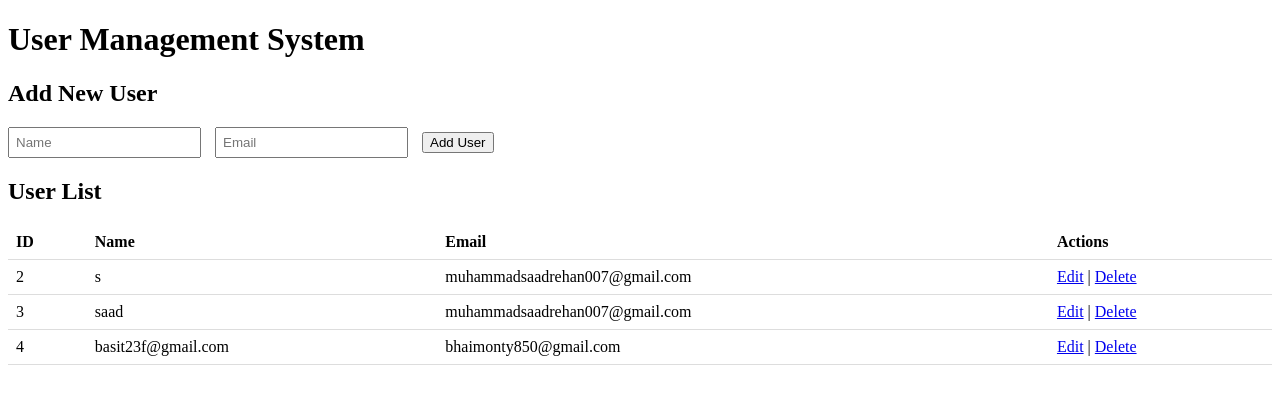
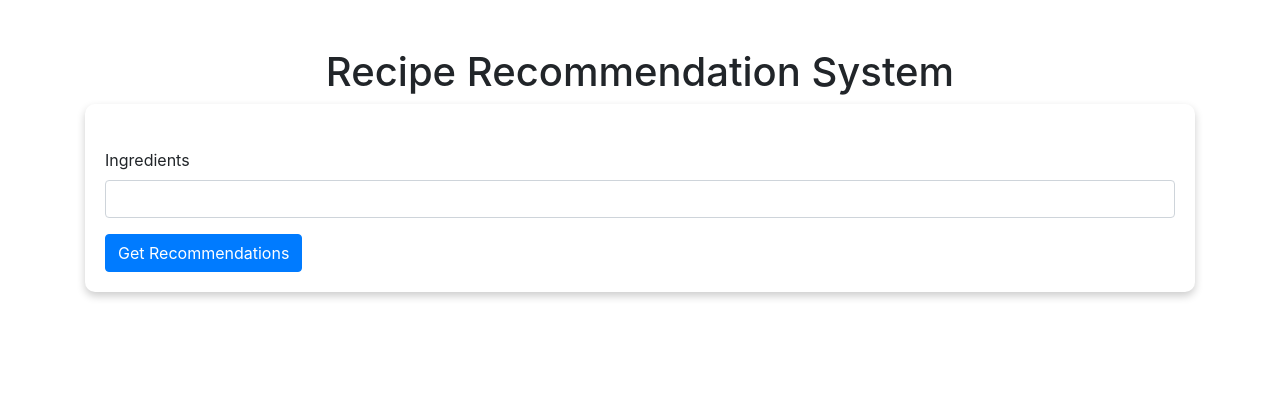
Before and after one commit to SaadRehan-0045/flask-api, a Flask app: page / in a window 1280 px wide. Shown: the top 404 px of the page. Run offline with Flask 3, Linux system fonts and the light colour scheme; data comes from the database, SQL or seed files in the repository; both versions use the stored data as it was after the commit; parts of the project's set-up code (start-up, migrations or seed data) failed here and were passed over; some libraries are stand-ins or nearby versions.

Commit message:
new changes were made

```diff
--- a/app.py
+++ b/app.py
@@ -1,7 +1,50 @@
 from flask import Flask, jsonify, request, render_template, redirect, url_for
 import sqlite3
+import numpy as np
+import pandas as pd
+from sklearn.feature_extraction.text import TfidfVectorizer
+from sklearn.metrics.pairwise import cosine_similarity
 
 app = Flask(__name__)
+
+# ==================== Recipe Recommendation System ====================
+
+# Load dataset
+data = pd.read_csv("recipe_final (1).csv")
+
+# Preprocess Ingredients using TF-IDF Vectorizer
+vectorizer = TfidfVectorizer()
+X_ingredients = vectorizer.fit_transform(data['ingredients_list'])
+
+def recommend_recipes(ingredients_text, threshold=0.3):
+    """
+    Find ALL recipes similar to input ingredients
+    threshold: minimum similarity score (0 to 1)
+    """
+    # Transform input
+    input_transformed = vectorizer.transform([ingredients_text])
+
+    # Calculate cosine similarity with ALL recipes
+    similarities = cosine_similarity(input_transformed, X_ingredients)
+
+    # Get indices of all recipes above similarity threshold
+    matching_indices = [i for i, score in enumerate(similarities[0]) if score >= threshold]
+
+    # Add similarity scores to results
+    results = data.iloc[matching_indices][['recipe_name', 'ingredients_list', 'image_url']]
+    results['similarity'] = similarities[0][matching_indices]
+
+    # Sort by similarity (best matches first)
+    return results.sort_values('similarity', ascending=False)
+
+def search_recipes(query):
+    """Search recipes by name using SQL-like pattern matching"""
+    return data[data['recipe_name'].str.contains(query, case=False, na=False)][['recipe_name', 'ingredients_list', 'image_url']]
+
+def truncate(text, length=150):
+    return text[:length] + "..." if len(text) > length else text
+
+# ==================== User Management System ====================
 
 # Initialize database
 def init_db():
@@ -16,6 +59,8 @@ def init_db():
     ''')
     conn.commit()
     conn.close()
+
+# ==================== Programming Languages API ====================
 
 # Initialize with some programming languages data
 languages = [
@@ -43,14 +88,92 @@ languages = [
 def find_language(lang_id):
     return next((lang for lang in languages if lang['id'] == lang_id), None)
 
-# ==================== API Routes ====================
+# ==================== Routes ====================
 
-# GET all languages
+# Home route - Recipe Recommendation System
+@app.route('/', methods=['GET', 'POST'])
+def index():
+    recommendations = []
+    search_results = []
+
+    if request.method == 'POST':
+        # Check which form was submitted
+        if 'ingredients' in request.form:
+            # Recipe recommendation based on ingredients
+            ingredients = request.form['ingredients']
+            recommendations = recommend_recipes(ingredients).to_dict(orient='records')
+
+        elif 'search_query' in request.form:
+            # Search by recipe name
+            query = request.form['search_query']
+            search_results = search_recipes(query).to_dict(orient='records')
+
+    return render_template(
+        'index.html',
+        recommendations=recommendations,
+        search_results=search_results,
+        truncate=truncate
+    )
+
+# User Management Routes
+@app.route('/users')
+def user_management():
+    conn = sqlite3.connect('database.db')
+    cursor = conn.cursor()
+    cursor.execute('SELECT * FROM users')
+    users = cursor.fetchall()
+    conn.close()
+    return render_template('users.html', users=users)
+
+@app.route('/add', methods=['POST'])
+def add_user():
+    name = request.form['name']
+    email = request.form['email']
+
+    conn = sqlite3.connect('database.db')
+    cursor = conn.cursor()
+    cursor.execute('INSERT INTO users (name, email) VALUES (?, ?)', (name, email))
+    conn.commit()
+    conn.close()
+    return redirect(url_for('user_management'))
+
+@app.route('/edit/<int:user_id>', methods=['GET', 'POST'])
+def edit_user(user_id):
+    if request.method == 'POST':
+        name = request.form['name']
+        email = request.form['email']
+
+        conn = sqlite3.connect('database.db')
+        cursor = conn.cursor()
+        cursor.execute('UPDATE users SET name = ?, email = ? WHERE id = ?', (name, email, user_id))
+        conn.commit()
+        conn.close()
+        return redirect(url_for('user_management'))
+
+    conn = sqlite3.connect('database.db')
+    cursor = conn.cursor()
+    cursor.execute('SELECT * FROM users WHERE id = ?', (user_id,))
+    user = cursor.fetchone()
+    conn.close()
+
+    if user:
+        return render_template('edit.html', user=user)
+    return redirect(url_for('user_management'))
+
+@app.route('/delete/<int:user_id>')
+def delete_user(user_id):
+    conn = sqlite3.connect('database.db')
+    cursor = conn.cursor()
+    cursor.execute('DELETE FROM users WHERE id = ?', (user_id,))
+    conn.commit()
+    conn.close()
+    return redirect(url_for('user_management'))
+
+# API Routes for Programming Languages
 @app.route("/api/languages", methods=["GET"])
 def get_languages():
     return jsonify({"languages": languages, "count": len(languages)})
 
-# GET single language by ID
 @app.route("/api/languages/<int:lang_id>", methods=["GET"])
 def get_language(lang_id):
     lang = find_language(lang_id)
@@ -58,7 +181,6 @@ def get_language(lang_id):
         return jsonify(lang)
     return jsonify({"error": "Language not found"}), 404
 
-# GET language by name (case-insensitive)
 @app.route("/api/languages/name/<string:lang_name>", methods=["GET"])
 def get_language_by_name(lang_name):
     lang = next((lang for lang in languages if lang["name"].lower() == lang_name.lower()), None)
@@ -66,7 +188,6 @@ def get_language_by_name(lang_name):
         return jsonify(lang)
     return jsonify({"error": "Language not found"}), 404
 
-# POST to add a new language
 @app.route("/api/languages", methods=["POST"])
 def add_language():
     if not request.json or 'name' not in request.json:
@@ -84,7 +205,6 @@ def add_language():
     languages.append(new_lang)
     return jsonify(new_lang), 201
 
-# PUT to update a language
 @app.route("/api/languages/<int:lang_id>", methods=["PUT"])
 def update_language(lang_id):
     lang = find_language(lang_id)
@@ -102,7 +222,6 @@ def update_language(lang_id):
 
     return jsonify(lang)
 
-# DELETE a language
 @app.route("/api/languages/<int:lang_id>", methods=["DELETE"])
 def delete_language(lang_id):
     global languages
@@ -113,239 +232,6 @@ def delete_language(lang_id):
     languages = [lang for lang in languages if lang['id'] != lang_id]
     return jsonify({"result": True})
 
-# ==================== User Management Routes ====================
-
-# Home route - displays all users
-@app.route('/')
-def index():
-    conn = sqlite3.connect('database.db')
-    cursor = conn.cursor()
-    cursor.execute('SELECT * FROM users')
-    users = cursor.fetchall()
-    conn.close()
-    return render_template('index.html', users=users)
-
-# Add new user
-@app.route('/add', methods=['POST'])
-def add_user():
-    name = request.form['name']
-    email = request.form['email']
-
-    conn = sqlite3.connect('database.db')
-    cursor = conn.cursor()
-    cursor.execute('INSERT INTO users (name, email) VALUES (?, ?)', (name, email))
-    conn.commit()
-    conn.close()
-    return redirect(url_for('index'))
-
-# Edit user
-@app.route('/edit/<int:user_id>', methods=['GET', 'POST'])
-def edit_user(user_id):
-    if request.method == 'POST':
-        name = request.form['name']
-        email = request.form['email']
-
-        conn = sqlite3.connect('database.db')
-        cursor = conn.cursor()
-        cursor.execute('UPDATE users SET name = ?, email = ? WHERE id = ?', (name, email, user_id))
-        conn.commit()
-        conn.close()
-        return redirect(url_for('index'))
-
-    conn = sqlite3.connect('database.db')
-    cursor = conn.cursor()
-    cursor.execute('SELECT * FROM users WHERE id = ?', (user_id,))
-    user = cursor.fetchone()
-    conn.close()
-
-    if user:
-        return render_template('edit.html', user=user)
-    return redirect(url_for('index'))
-
-# Delete user
-@app.route('/delete/<int:user_id>')
-def delete_user(user_id):
-    conn = sqlite3.connect('database.db')
-    cursor = conn.cursor()
-    cursor.execute('DELETE FROM users WHERE id = ?', (user_id,))
-    conn.commit()
-    conn.close()
-    return redirect(url_for('index'))
-
-from flask import Flask, jsonify, request, render_template, redirect, url_for
-import sqlite3
-
-app = Flask(__name__)
-
-# Initialize database
-def init_db():
-    conn = sqlite3.connect('database.db')
-    cursor = conn.cursor()
-    cursor.execute('''
-        CREATE TABLE IF NOT EXISTS users (
-            id INTEGER PRIMARY KEY AUTOINCREMENT,
-            name TEXT NOT NULL,
-            email TEXT NOT NULL
-        )
-    ''')
-    conn.commit()
-    conn.close()
-
-# Initialize with some programming languages data
-languages = [
-    {"id": 1, "name": "Python", "creator": "Guido van Rossum", "year": 1991,
-     "paradigm": "Object-oriented, Procedural", "description": "High-level general-purpose programming language"},
-    {"id": 2, "name": "JavaScript", "creator": "Brendan Eich", "year": 1995,
-     "paradigm": "Event-driven, Functional, Imperative", "description": "Scripting language for web pages"},
-    {"id": 3, "name": "Java", "creator": "James Gosling", "year": 1995,
-     "paradigm": "Object-oriented, Class-based, Concurrent", "description": "Popular enterprise language"},
-    {"id": 4, "name": "C++", "creator": "Bjarne Stroustrup", "year": 1985,
-     "paradigm": "Procedural, Object-oriented, Generic", "description": "Extension of C with object-oriented features"},
-    {"id": 5, "name": "C#", "creator": "Microsoft", "year": 2000,
-     "paradigm": "Object-oriented, Component-oriented", "description": "Microsoft's Java-like language"},
-    {"id": 6, "name": "Ruby", "creator": "Yukihiro Matsumoto", "year": 1995,
-     "paradigm": "Object-oriented, Reflective, Dynamic", "description": "Dynamic, reflective language"},
-    {"id": 7, "name": "Swift", "creator": "Apple Inc.", "year": 2014,
-     "paradigm": "Object-oriented, Protocol-oriented, Functional", "description": "Apple's language for iOS development"},
-    {"id": 8, "name": "Go", "creator": "Robert Griesemer, Rob Pike, Ken Thompson", "year": 2009,
-     "paradigm": "Compiled, Concurrent, Procedural", "description": "Google's systems programming language"},
-    {"id": 9, "name": "HTML", "creator": "Tim Berners-Lee", "year": 1993,
-     "paradigm": "Markup language", "description": "Standard markup language for web pages"},
-]
-
-# Helper function to find language by ID
-def find_language(lang_id):
-    return next((lang for lang in languages if lang['id'] == lang_id), None)
-
-# ==================== API Routes ====================
-
-# GET all languages
-@app.route("/api/languages", methods=["GET"])
-def get_languages():
-    return jsonify({"languages": languages, "count": len(languages)})
-
-# GET single language by ID
-@app.route("/api/languages/<int:lang_id>", methods=["GET"])
-def get_language(lang_id):
-    lang = find_language(lang_id)
-    if lang:
-        return jsonify(lang)
-    return jsonify({"error": "Language not found"}), 404
-
-# GET language by name (case-insensitive)
-@app.route("/api/languages/name/<string:lang_name>", methods=["GET"])
-def get_language_by_name(lang_name):
-    lang = next((lang for lang in languages if lang["name"].lower() == lang_name.lower()), None)
-    if lang:
-        return jsonify(lang)
-    return jsonify({"error": "Language not found"}), 404
-
-# POST to add a new language
-@app.route("/api/languages", methods=["POST"])
-def add_language():
-    if not request.json or 'name' not in request.json:
-        return jsonify({"error": "Bad request"}), 400
-
-    new_lang = {
-        "id": languages[-1]["id"] + 1 if languages else 1,
-        "name": request.json["name"],
-        "creator": request.json.get("creator", ""),
-        "year": request.json.get("year", ""),
-        "paradigm": request.json.get("paradigm", ""),
-        "description": request.json.get("description", "")
-    }
-
-    languages.append(new_lang)
-    return jsonify(new_lang), 201
-
-# PUT to update a language
-@app.route("/api/languages/<int:lang_id>", methods=["PUT"])
-def update_language(lang_id):
-    lang = find_language(lang_id)
-    if not lang:
-        return jsonify({"error": "Language not found"}), 404
-
-    if not request.json:
-        return jsonify({"error": "Bad request"}), 400
-
-    lang["name"] = request.json.get("name", lang["name"])
-    lang["creator"] = request.json.get("creator", lang["creator"])
-    lang["year"] = request.json.get("year", lang["year"])
-    lang["paradigm"] = request.json.get("paradigm", lang["paradigm"])
-    lang["description"] = request.json.get("description", lang["description"])
-
-    return jsonify(lang)
-
-# DELETE a language
-@app.route("/api/languages/<int:lang_id>", methods=["DELETE"])
-def delete_language(lang_id):
-    global languages
-    lang = find_language(lang_id)
-    if not lang:
-        return jsonify({"error": "Language not found"}), 404
-
-    languages = [lang for lang in languages if lang['id'] != lang_id]
-    return jsonify({"result": True})
-
-# ==================== User Management Routes ====================
-
-# Home route - displays all users
-@app.route('/')
-def index():
-    conn = sqlite3.connect('database.db')
-    cursor = conn.cursor()
-    cursor.execute('SELECT * FROM users')
-    users = cursor.fetchall()
-    conn.close()
-    return render_template('index.html', users=users)
-
-# Add new user
-@app.route('/add', methods=['POST'])
-def add_user():
-    name = request.form['name']
-    email = request.form['email']
-
-    conn = sqlite3.connect('database.db')
-    cursor = conn.cursor()
-    cursor.execute('INSERT INTO users (name, email) VALUES (?, ?)', (name, email))
-    conn.commit()
-    conn.close()
-    return redirect(url_for('index'))
-
-# Edit user
-@app.route('/edit/<int:user_id>', methods=['GET', 'POST'])
-def edit_user(user_id):
-    if request.method == 'POST':
-        name = request.form['name']
-        email = request.form['email']
-
-        conn = sqlite3.connect('database.db')
-        cursor = conn.cursor()
-        cursor.execute('UPDATE users SET name = ?, email = ? WHERE id = ?', (name, email, user_id))
-        conn.commit()
-        conn.close()
-        return redirect(url_for('index'))
-
-    conn = sqlite3.connect('database.db')
-    cursor = conn.cursor()
-    cursor.execute('SELECT * FROM users WHERE id = ?', (user_id,))
-    user = cursor.fetchone()
-    conn.close()
-
-    if user:
-        return render_template('edit.html', user=user)
-    return redirect(url_for('index'))
-
-# Delete user
-@app.route('/delete/<int:user_id>')
-def delete_user(user_id):
-    conn = sqlite3.connect('database.db')
-    cursor = conn.cursor()
-    cursor.execute('DELETE FROM users WHERE id = ?', (user_id,))
-    conn.commit()
-    conn.close()
-    return redirect(url_for('index'))
-
 if __name__ == '__main__':
     init_db()
     app.run(host='0.0.0.0', debug=False)  # Disable debug in production
--- a/templates/index.html
+++ b/templates/index.html
@@ -1,43 +1,85 @@
 <!DOCTYPE html>
-<html>
+<html lang="en">
 <head>
-    <title>User Management</title>
+    <meta charset="UTF-8">
+    <meta name="viewport" content="width=device-width, initial-scale=1.0">
+    <title>Recipe Recommendation</title>
+    <link rel="stylesheet" href="https://maxcdn.bootstrapcdn.com/bootstrap/4.0.0/css/bootstrap.min.css">
     <style>
-        table { width: 100%; border-collapse: collapse; }
-        th, td { padding: 8px; text-align: left; border-bottom: 1px solid #ddd; }
-        form { margin: 20px 0; }
-        input { padding: 6px; margin-right: 10px; }
+        .recipe-card {
+            margin-bottom: 20px;
+            border-radius: 10px;
+            box-shadow: 0 4px 8px rgba(0, 0, 0, 0.2);
+            transition: all 0.3s ease;
+            height: 350px;
+        }
+        .recipe-card:hover {
+            box-shadow: 0 8px 16px rgba(0, 0, 0, 0.3);
+            transform: translateY(-5px);
+        }
+        .recipe-image {
+            max-height: 200px;
+            object-fit: cover;
+            border-top-left-radius: 10px;
+            border-top-right-radius: 10px;
+            height: 200px;
+        }
+        .card-body {
+            display: flex;
+            flex-direction: column;
+            justify-content: space-between;
+        }
+        .form-container {
+            box-shadow: 0 4px 8px rgba(0, 0, 0, 0.2);
+            padding: 20px;
+            border-radius: 10px;
+            margin-bottom: 30px;
+        }
+        .form-control:focus {
+            border-color: #5cb85c;
+            box-shadow: 0 0 8px rgba(0, 123, 255, 0.25);
+        }
+        .btn-primary:hover {
+            background-color: #4cae4c;
+            border-color: #398439;
+        }
     </style>
 </head>
 <body>
-    <h1>User Management System</h1>
+    <div class="container">
+        <h1 class="mt-5 text-center">Recipe Recommendation System</h1>
+        <div class="form-container">
+            <form method="post" class="mt-4">
+                <div class="form-group">
+                    <label for="ingredients">Ingredients</label>
+                    <input type="text" class="form-control" id="ingredients" name="ingredients" required>
+                </div>
+                <button type="submit" class="btn btn-primary">Get Recommendations</button>
+            </form>
+        </div>
 
-    <h2>Add New User</h2>
-    <form action="/add" method="POST">
-        <input type="text" name="name" placeholder="Name" required>
-        <input type="email" name="email" placeholder="Email" required>
-        <button type="submit">Add User</button>
-    </form>
+        {% if recommendations %}
+        <div class="mt-5">
+            <h2>Recommended Recipes</h2>
+            <div class="row">
+                {% for recipe in recommendations %}
+                <div class="col-md-4">
+                    <div class="card recipe-card">
+                        <img class="card-img-top recipe-image" src="{{ recipe['image_url'] }}" alt="{{ recipe['recipe_name'] }}">
+                        <div class="card-body">
+                            <h5 class="card-title">{{ recipe['recipe_name'] }}</h5>
+                            <p class="card-text">{{ truncate(recipe['ingredients_list'], 100) }}</p>
+                        </div>
+                    </div>
+                </div>
+                {% endfor %}
+            </div>
+        </div>
+        {% endif %}
+    </div>
 
-    <h2>User List</h2>
-    <table>
-        <tr>
-            <th>ID</th>
-            <th>Name</th>
-            <th>Email</th>
-            <th>Actions</th>
-        </tr>
-        {% for user in users %}
-        <tr>
-            <td>{{ user[0] }}</td>
-            <td>{{ user[1] }}</td>
-            <td>{{ user[2] }}</td>
-            <td>
-                <a href="/edit/{{ user[0] }}">Edit</a> |
-                <a href="/delete/{{ user[0] }}" onclick="return confirm('Are you sure?')">Delete</a>
-            </td>
-        </tr>
-        {% endfor %}
-    </table>
+    <script src="https://code.jquery.com/jquery-3.2.1.slim.min.js"></script>
+    <script src="https://cdnjs.cloudflare.com/ajax/libs/popper.js/1.11.0/umd/popper.min.js"></script>
+    <script src="https://maxcdn.bootstrapcdn.com/bootstrap/4.0.0/js/bootstrap.min.js"></script>
 </body>
 </html>
```
Also changed, not shown: templates/users.html (added, +43 -0 lines), database.db, 1 other file.
